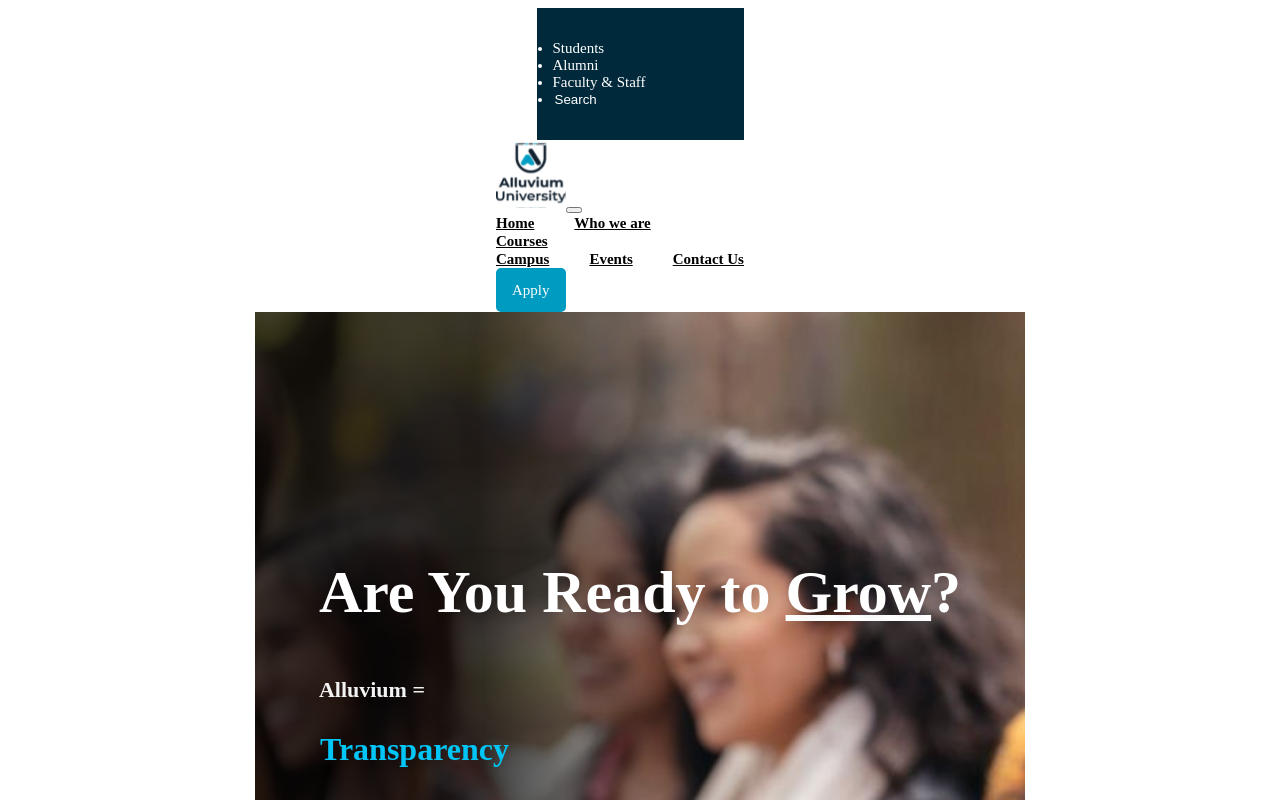
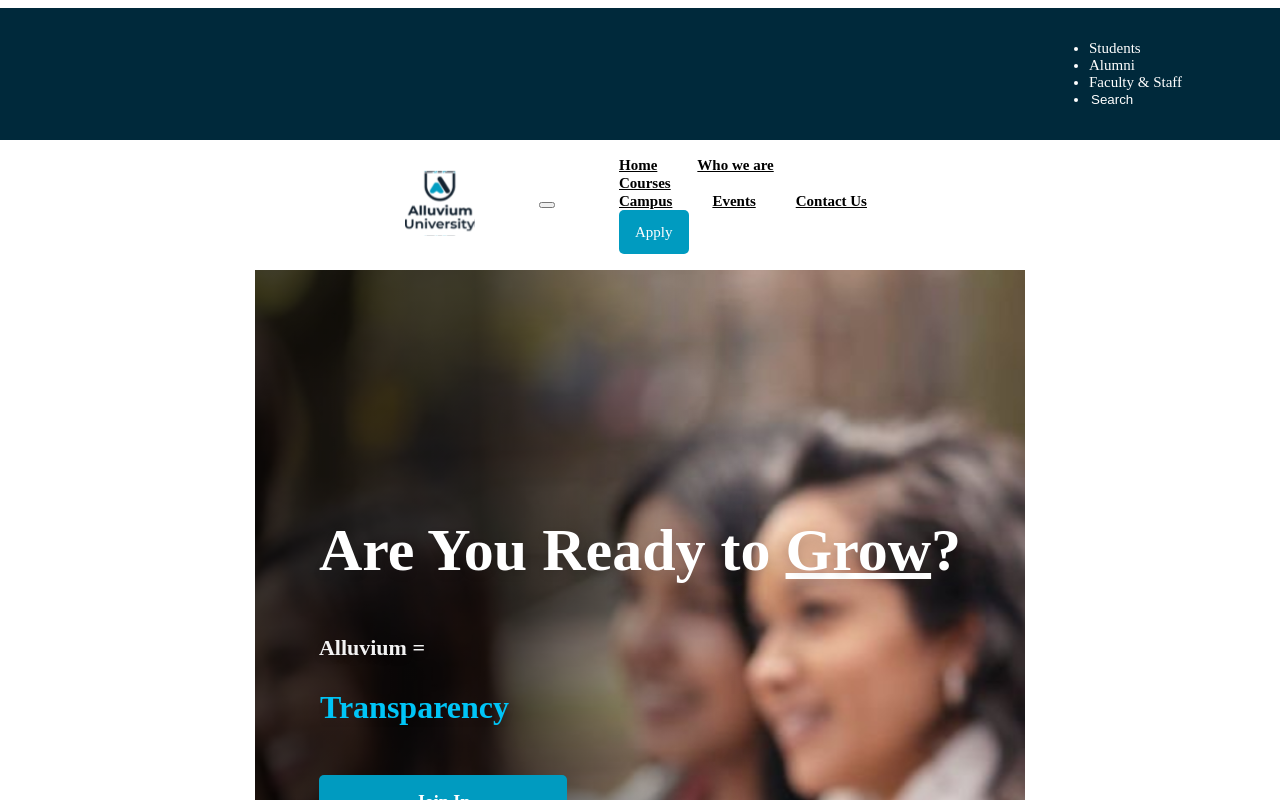
Before and after one commit to Alluvium-Admin/alluvium-university, a Next.js app: page / in a window 1280 px wide. Shown: the top 800 px of the page. Built offline with nearby package versions, Linux system fonts and the light colour scheme.

Commit message:
aligned nav and quick links sections

```diff
--- a/components/nav.tsx
+++ b/components/nav.tsx
@@ -26,8 +26,8 @@ const Navigation: NextComponentType = () => {
         </ul>
       </Container>
       <Navbar className="w-100" collapseOnSelect expand="lg" variant="light">
-        <Container className="">
-          <Navbar.Brand href="#home">
+        <div className={styles.coverBottom}>
+          <Navbar.Brand href="#home" className="">
             <Image
               src="/images/AULogoWhite.svg"
               height={70}
@@ -85,7 +85,7 @@ const Navigation: NextComponentType = () => {
               </Nav.Link>
             </Nav>
           </Navbar.Collapse>
-        </Container>
+        </div>
       </Navbar>
     </>
   );
--- a/components/shortcut.tsx
+++ b/components/shortcut.tsx
@@ -11,7 +11,7 @@ const ShortCut: NextComponentType = () => {
         <div className={styles.main}>
           <div className="d-flex">
             <Link href="">
-              <a className="text-center">
+              <a className="text-center no-underline">
                 <Image src="/images/loc.svg" height={40} width={40} alt="" />
                 <p>Our Campus</p>
               </a>
@@ -21,7 +21,7 @@ const ShortCut: NextComponentType = () => {
           </div>
           <div className="d-flex">
             <Link href="">
-              <a className="text-center">
+              <a className="text-center no-underline">
                 <Image src="/images/courses.svg" height={40} width={80} alt="" />
                 <p>Explore Courses</p>
               </a>
@@ -31,7 +31,7 @@ const ShortCut: NextComponentType = () => {
           </div>
           <div className="d-flex">
             <Link href="">
-              <a className="text-center">
+              <a className="text-center no-underline">
                 <Image src="/images/admission.svg" height={40} width={80} alt="" />
                 <p>Admissions</p>
               </a>
@@ -41,7 +41,7 @@ const ShortCut: NextComponentType = () => {
           </div>
           <div className="d-flex">
             <Link href="">
-              <a className="text-center">
+              <a className="text-center no-underline">
                 <Image src="/images/about.svg" height={40} width={80} alt="" />
                 <p>About us</p>
               </a>
--- a/styles/hero.module.scss
+++ b/styles/hero.module.scss
@@ -6,6 +6,8 @@
   ), url(/images/smileyGuy.svg);
   color: white;
   display: flex;
+  background-size: cover;
+  background-repeat: no-repeat;
   padding: 4rem;
   align-items: center;
   height: 630px;
--- a/styles/nav.module.scss
+++ b/styles/nav.module.scss
@@ -3,6 +3,7 @@
     background: rgb(0, 41, 59);
     color: white;
     // display: flex;
+    width: 100%;
     // justify-content: end;
     padding: 1rem 0rem 1rem 1rem;
     // align-items: center;
@@ -74,6 +75,17 @@
     margin-right: 40px !important;
 }
 
+.coverBottom{
+    font-family: "Montserrat";
+    // background: rgb(0, 41, 59);
+    // color: white;
+    display: flex;
+    justify-content: space-between;
+    align-items: center;
+    width: 100%;
+    padding: 1rem 7rem 1rem 1rem;
+}
+
   @keyframes marquee {
     0% {
       transform: translate(0%, 10%);
```
